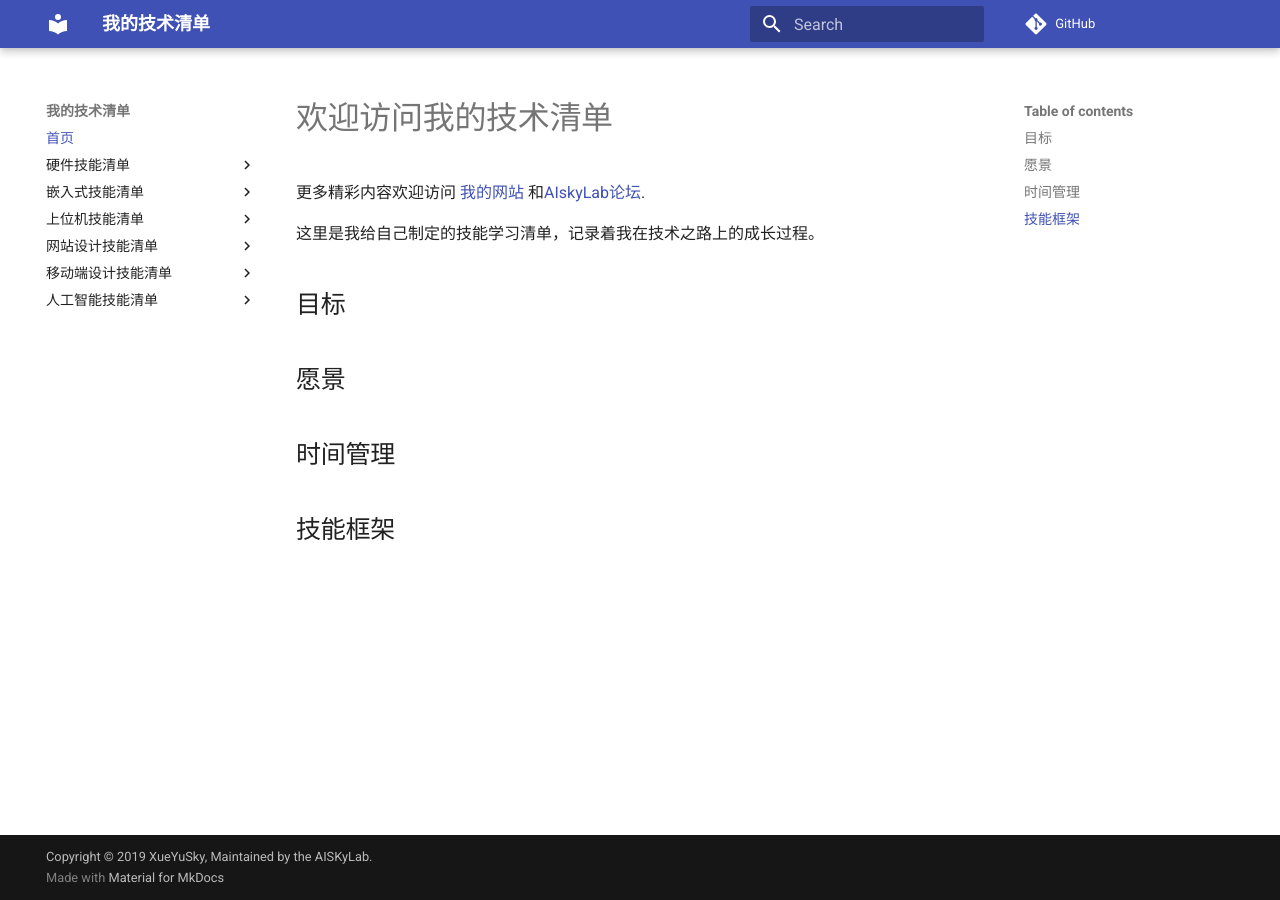
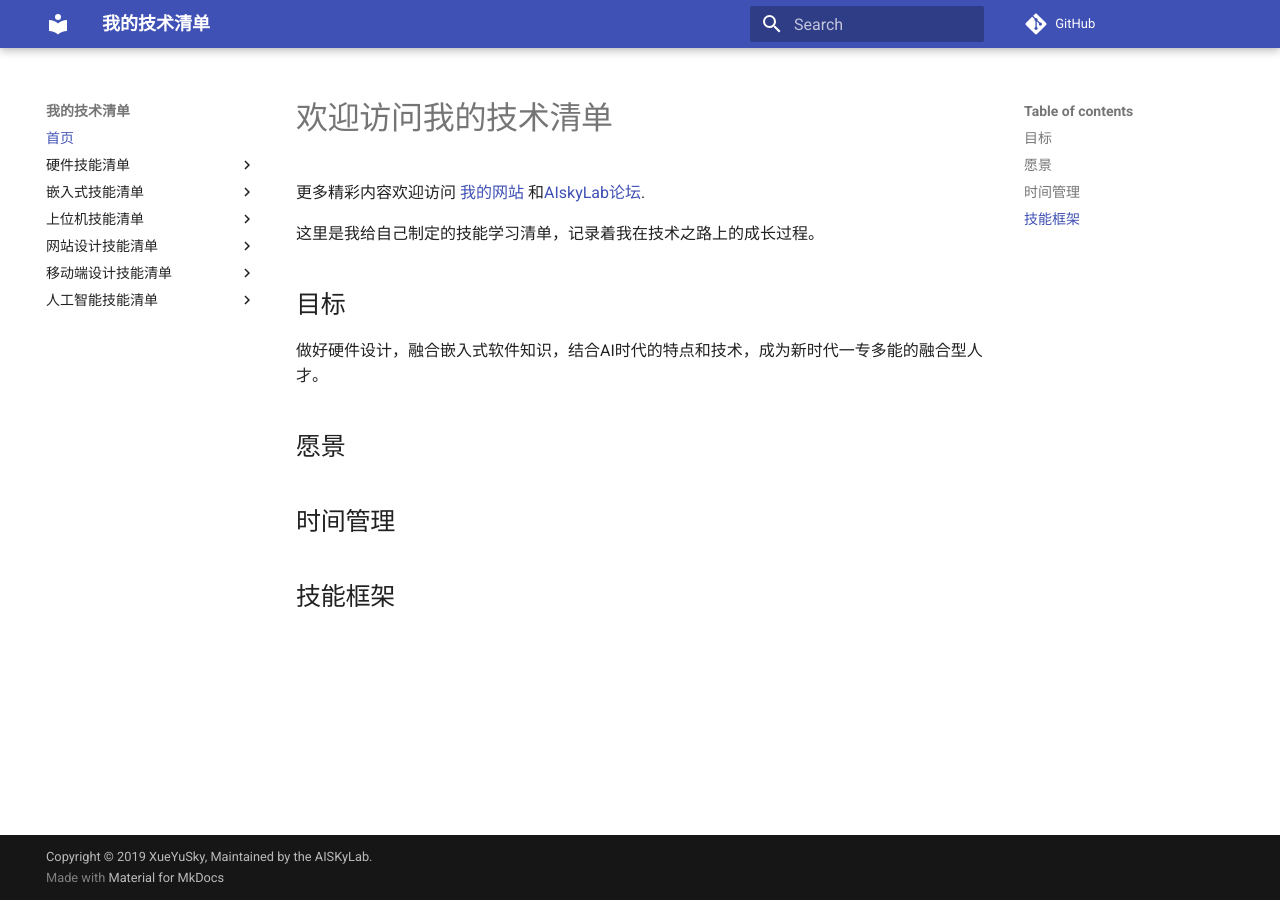
Before and after one commit to XueYuSky/TechList, an MkDocs documentation site: the page built from docs/index.md, in a window 1280 px wide. Built offline with MkDocs 1.6.1 and Material for MkDocs 9.7.7, drawn with Linux system fonts in a browser that asks for light colours; comment, search, counter and statistics services are not loaded; old or Windows-style settings are respelled for this version of MkDocs.

Commit message:
修改主页，增加硬件技能框架思维导图源文件

```diff
--- a/docs/index.md
+++ b/docs/index.md
@@ -5,6 +5,7 @@
 
 
 ## 目标
+做好硬件设计，融合嵌入式软件知识，结合AI时代的特点和技术，成为新时代一专多能的融合型人才。
 
 ## 愿景
 
```
Also changed, not shown: 1 other file.
